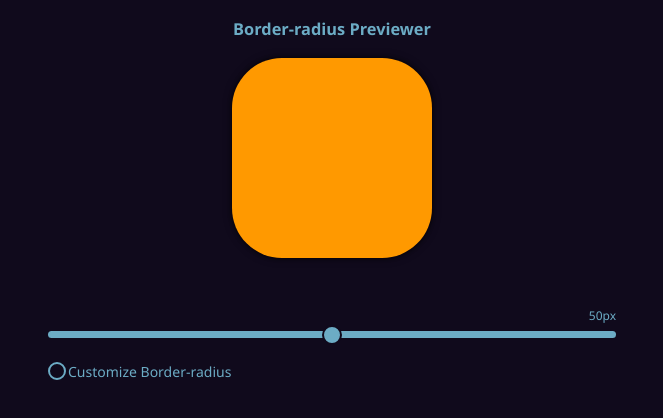
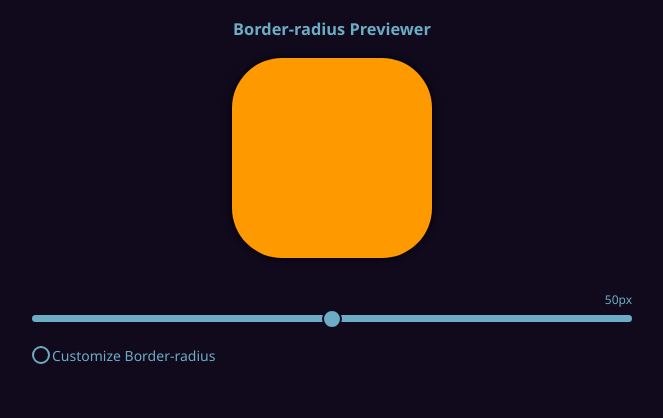
Before and after one commit to joviksdev/border-radius-previewer, a plain HTML site: page index.html in a window 1280 px wide. Shown: the whole page, without its empty margins (308-971 px from the left). Drawn offline with Linux system fonts and the light colour scheme.

```diff
--- a/style/main.css
+++ b/style/main.css
@@ -57,7 +57,6 @@ body {
 .form-control {
   margin: 2rem auto;
   max-width: 600px;
-  padding: 1rem;
   color: var(--text-color);
 }
 
@@ -149,6 +148,8 @@ body {
   grid-gap: 0.7rem;
   align-items: center;
   justify-content: center;
+
+  max-width: 600px;
 }
 
 .custom-item {
```
